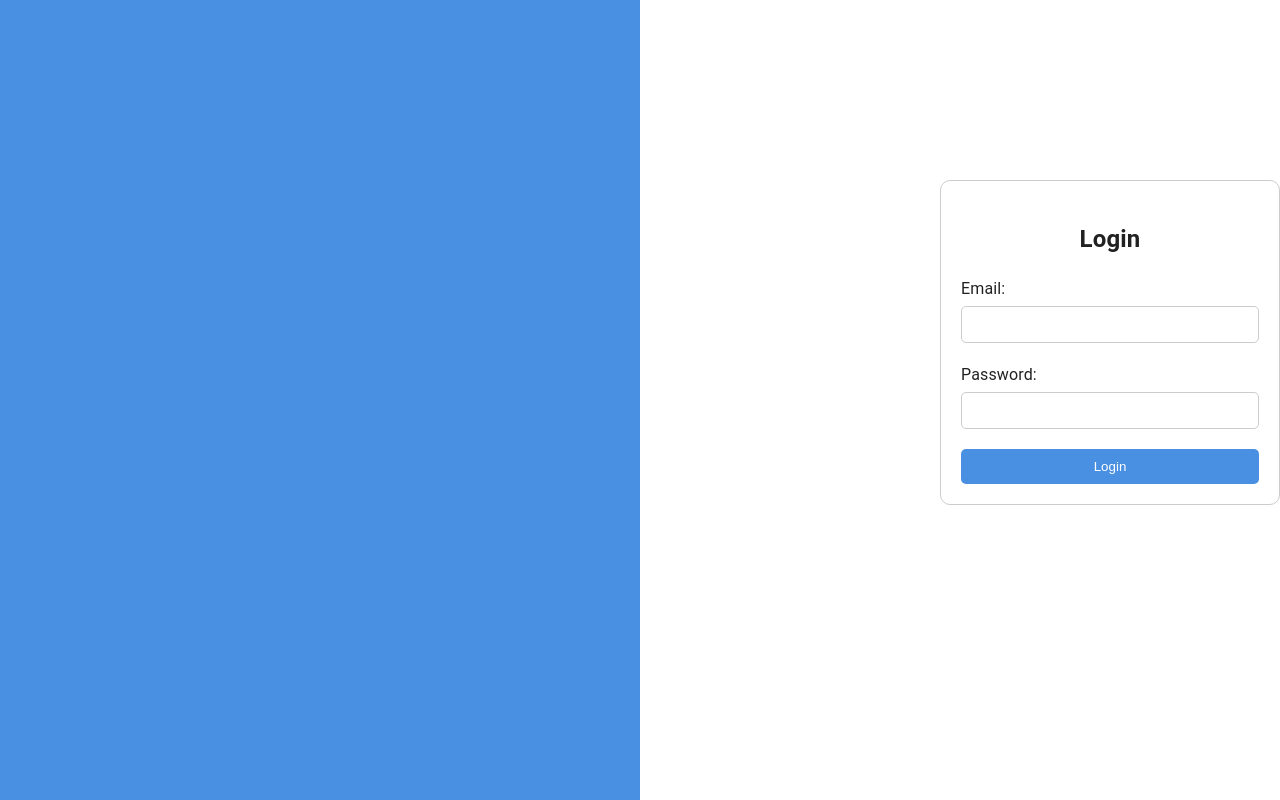
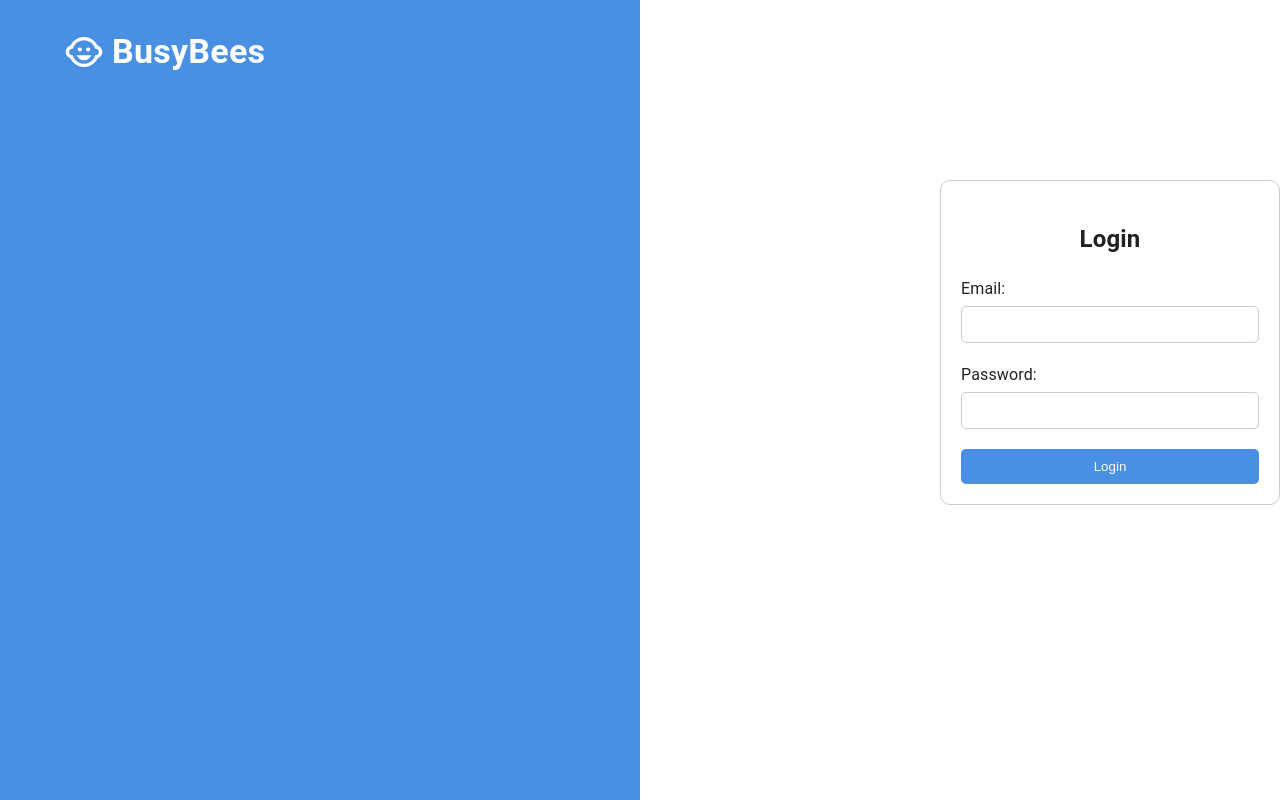
Before and after one commit to hewageuhcu/BusyBees_DCMS-Front_End-, a React (Vite) app in the folder BusyBees_DCMS-Frontend/: page /login in a window 1280 px wide. Built offline with nearby package versions, Linux system fonts and the light colour scheme.

Commit message:
Refactor login page and add sidebar styling

```diff
--- a/BusyBees_DCMS-Frontend/src/pages/LoginPage.jsx
+++ b/BusyBees_DCMS-Frontend/src/pages/LoginPage.jsx
@@ -1,7 +1,9 @@
 // src/LoginPage.jsx
 import React from 'react';
 import { useForm } from 'react-hook-form';
-
+import ChildCareIcon from '@mui/icons-material/ChildCare';
+import MenuIcon from '@mui/icons-material/Menu'; // Add this import
+import { Toolbar, Typography, IconButton } from '@mui/material';
 
 
 const LoginPage = () => {
@@ -9,13 +11,33 @@ const LoginPage = () => {
 
   const onSubmit = (data) => {
     console.log(data);
-    // Handle the login logic (e.g., API call)
+    // Handle login logic (e.g., API call)
   };
 
   return (
     <div className="container">
       {/* Sidebar */}
-   <div className="sidebar"></div>
+      <div className="sidebar">
+        <Toolbar>
+          <IconButton
+            edge="start"
+            color="inherit"
+            aria-label="menu"
+            sx={{ mr: 2 }}
+          >
+
+          </IconButton>
+          <ChildCareIcon sx={{ color: '#FFFFFF', fontSize: 40, mr: 1 }} />
+          <Typography
+            variant="h4"
+            noWrap
+            component="div"
+            sx={{ flexGrow: 1, color: '#FFFFFF', fontWeight: 'bold',width:40 }}
+          >
+            BusyBees
+          </Typography>
+        </Toolbar>
+      </div>
 
       {/* Login Form */}
       <div className="login-form">
@@ -26,7 +48,7 @@ const LoginPage = () => {
             <input
               type="email"
               id="email"
-              {...register("email", { required: "Email is required" })}
+              {...register('email', { required: 'Email is required' })}
             />
             {errors.email && <span>{errors.email.message}</span>}
           </div>
@@ -36,7 +58,7 @@ const LoginPage = () => {
             <input
               type="password"
               id="password"
-              {...register("password", { required: "Password is required" })}
+              {...register('password', { required: 'Password is required' })}
             />
             {errors.password && <span>{errors.password.message}</span>}
           </div>
```
